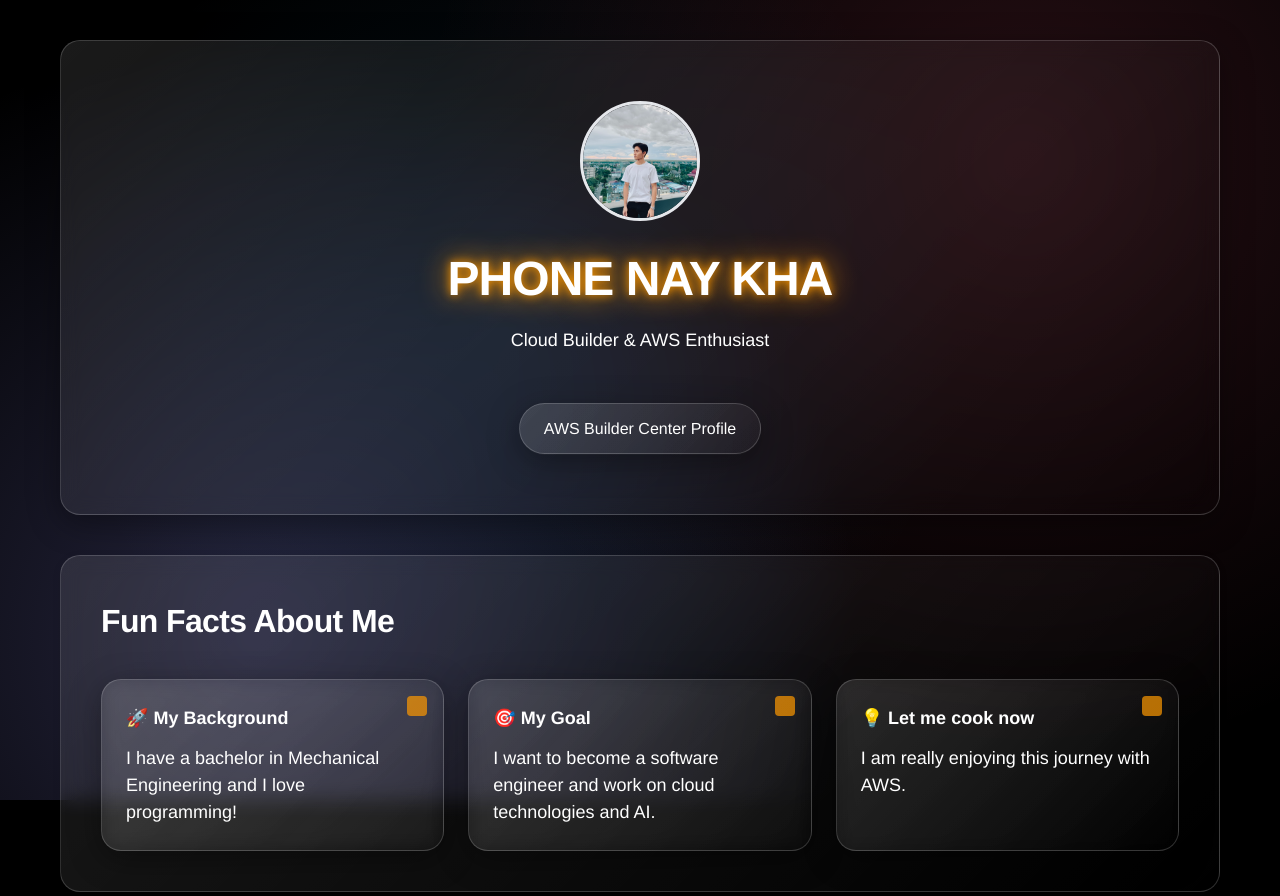
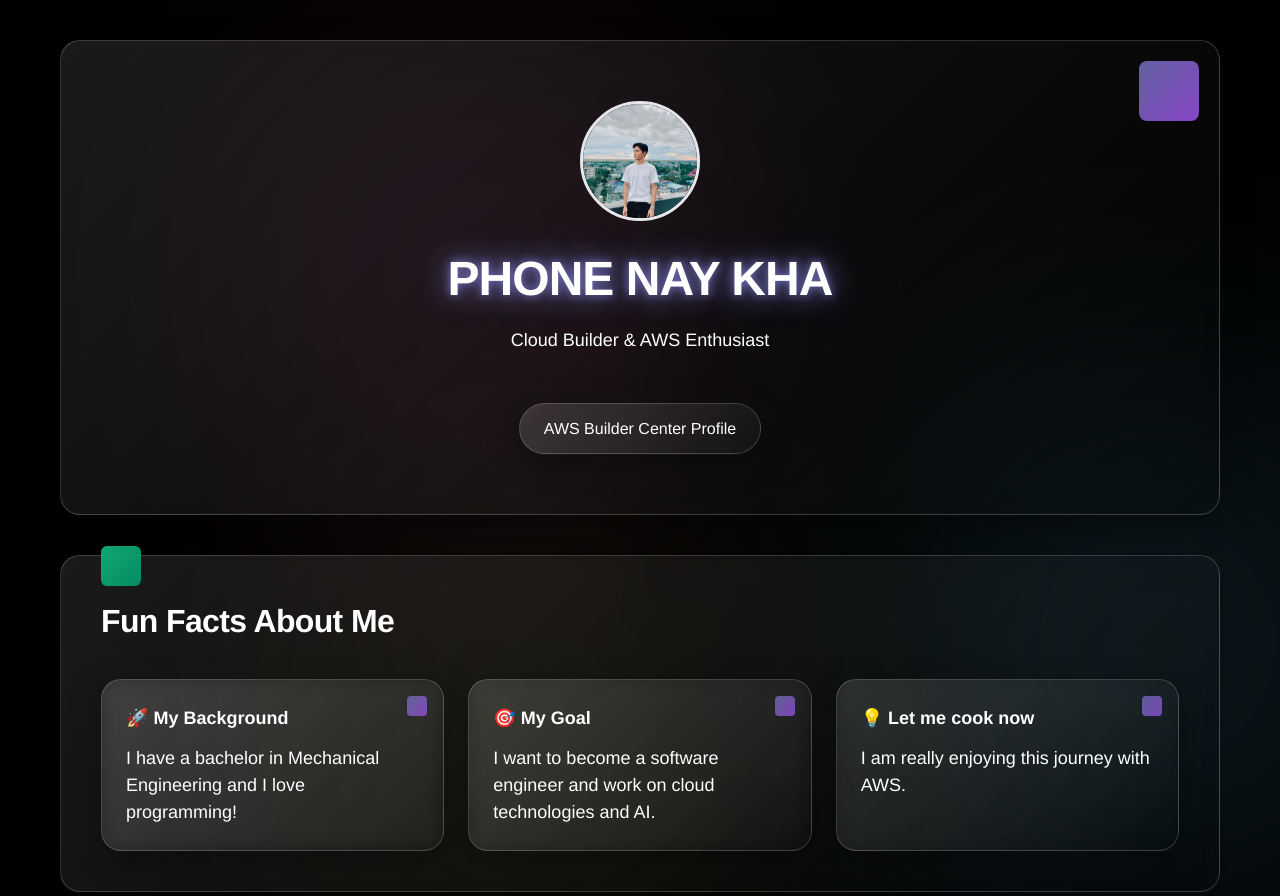
Before and after one commit to PhoneNayKha/my-builder-challenge-website, a plain HTML site: page index.html in a window 1280 px wide. Shown: the top 896 px of the page. Drawn offline with Linux system fonts and the light colour scheme.

Commit message:
Style update

```diff
--- a/index.html
+++ b/index.html
@@ -7,6 +7,10 @@
     <link rel="stylesheet" href="styles.css" />
   </head>
   <body class="main-content">
+    <div class="blob blob1"></div>
+    <div class="blob blob2"></div>
+    <div class="blob blob3"></div>
+
     <main>
       <section class="hero glass">
         <img src="profile.jpeg" alt="Phone Nay Kha" class="profile-photo" />
@@ -67,7 +71,7 @@
         >
       </section>
       <!-- CONTACT FORM SECTION - Added for user contact functionality -->
-      <section class="contact-form">
+      <section class="contact-form glass">
         <h3>Get In Touch</h3>
         <p>Have a question or want to connect? Send me a message!</p>
         <!-- Form message container for success/error messages -->
@@ -87,7 +91,9 @@
             <textarea id="message" name="message" rows="5" required></textarea>
           </div>
           <!-- Contact form submit button -->
-          <button type="submit" class="contact-submit-btn">Send Message</button>
+          <button type="submit" class="contact-submit-btn glassV2">
+            Send Message
+          </button>
         </form>
       </section>
       <!-- END CONTACT FORM SECTION -->
--- a/styles.css
+++ b/styles.css
@@ -25,6 +25,7 @@ body {
   overflow-x: hidden;
 }
 
+/* Floating soft gradient blobs behind glass panels */
 body::before {
   content: "";
   position: fixed;
@@ -32,22 +33,56 @@ body::before {
   left: 0;
   width: 100%;
   height: 100%;
-  background: radial-gradient(
-      circle at 20% 80%,
-      rgba(120, 119, 198, 0.3) 0%,
-      transparent 50%
-    ),
-    radial-gradient(
-      circle at 80% 20%,
-      rgba(255, 99, 132, 0.15) 0%,
-      transparent 50%
-    ),
-    radial-gradient(
-      circle at 40% 40%,
-      rgba(54, 162, 235, 0.1) 0%,
-      transparent 50%
-    );
   z-index: -1;
+  background: transparent;
+}
+
+.blob {
+  position: fixed;
+  border-radius: 50%;
+  filter: blur(150px);
+  opacity: 0.15;
+  z-index: -1;
+  animation: floatBlob 20s ease-in-out infinite alternate;
+}
+
+.blob1 {
+  width: 400px;
+  height: 400px;
+  background: #ff6ec7;
+  top: 10%;
+  left: 20%;
+  animation-duration: 25s;
+}
+
+.blob2 {
+  width: 500px;
+  height: 500px;
+  background: #6edaff;
+  top: 50%;
+  left: 70%;
+  animation-duration: 30s;
+}
+
+.blob3 {
+  width: 300px;
+  height: 300px;
+  background: #fff56e;
+  top: 70%;
+  left: 30%;
+  animation-duration: 35s;
+}
+
+@keyframes floatBlob {
+  0% {
+    transform: translate(0, 0);
+  }
+  50% {
+    transform: translate(50px, -30px);
+  }
+  100% {
+    transform: translate(0, 0);
+  }
 }
 
 .aws-link {
@@ -109,7 +144,7 @@ main {
   position: relative;
 }
 
-/* .hero::after {
+.hero::after {
   content: "";
   position: absolute;
   top: 20px;
@@ -119,7 +154,7 @@ main {
   background: linear-gradient(135deg, #7877c6 0%, #a855f7 100%);
   border-radius: 8px;
   opacity: 0.8;
-} */
+}
 
 .hero h1 {
   color: #fff;
@@ -133,10 +168,10 @@ main {
 
 @keyframes animate {
   from {
-    text-shadow: 0 0 20px #ff9900;
+    text-shadow: 0 0 20px #7877c6;
   }
   to {
-    text-shadow: 0 0 30px #ff9900, 0 0 10px #ff9900;
+    text-shadow: 0 0 30px #7877c6, 0 0 10px #7877c6;
   }
 }
 
@@ -164,7 +199,7 @@ main {
   position: relative;
 }
 
-/* .fun-facts::before {
+.fun-facts::before {
   content: "";
   position: absolute;
   top: -10px;
@@ -174,7 +209,7 @@ main {
   background: linear-gradient(135deg, #10b981 0%, #059669 100%);
   border-radius: 6px;
   opacity: 0.9;
-} */
+}
 
 .fun-facts h3 {
   text-align: left;
@@ -205,7 +240,7 @@ main {
   right: 16px;
   width: 20px;
   height: 20px;
-  background: linear-gradient(135deg, #ff9900 0%, #ff9900 100%);
+  background: linear-gradient(135deg, #7877c6 0%, #a855f7 100%);
   border-radius: 4px;
   opacity: 0.7;
 }
@@ -243,7 +278,7 @@ main {
   position: relative;
 }
 
-/* .aws-journey::after {
+.aws-journey::after {
   content: "";
   position: absolute;
   bottom: 20px;
@@ -253,7 +288,7 @@ main {
   background: linear-gradient(135deg, #f59e0b 0%, #d97706 100%);
   border-radius: 6px;
   opacity: 0.8;
-} */
+}
 
 .aws-journey h3 {
   color: #fff;
@@ -327,11 +362,11 @@ footer {
 
 /* CONTACT FORM STYLES - Added for contact form functionality */
 .contact-form {
-  background: white;
-  border-radius: 8px;
+  /* background: white; */
+  /* border-radius: 8px; */
   padding: 40px;
   margin-top: 40px;
-  box-shadow: 0 2px 8px rgba(0, 0, 0, 0.08);
+  /* box-shadow: 0 2px 8px rgba(0, 0, 0, 0.08); */
   position: relative;
 }
 
@@ -349,7 +384,7 @@ footer {
 }
 
 .contact-form h3 {
-  color: #232f3e;
+  color: #fff;
   font-size: 32px;
   font-weight: 700;
   margin-bottom: 16px;
@@ -359,7 +394,7 @@ footer {
 
 .contact-form > p {
   font-size: 16px;
-  color: #687078;
+  color: #fff;
   margin-bottom: 32px;
   text-align: center;
   line-height: 1.6;
@@ -399,7 +434,7 @@ footer {
 .form-group label {
   display: block;
   font-weight: 600;
-  color: #232f3e;
+  color: #fff;
   margin-bottom: 8px;
   font-size: 16px;
 }
@@ -413,15 +448,16 @@ footer {
   border-radius: 6px;
   font-size: 16px;
   font-family: inherit;
-  background: #f8fafc;
+  background: transparent;
   transition: all 0.2s ease;
+  color: #fff;
 }
 
 .form-group input:focus,
 .form-group textarea:focus {
   outline: none;
   border-color: #7877c6;
-  background: white;
+  background: transparent;
   box-shadow: 0 0 0 3px rgba(120, 119, 198, 0.1);
 }
 
@@ -432,11 +468,11 @@ footer {
 
 /* Contact form submit button */
 .contact-submit-btn {
-  background: #7877c6;
+  /* background: #7877c6; */
   color: white;
   padding: 12px 32px;
   border: none;
-  border-radius: 6px;
+  /* border-radius: 6px; */
   font-weight: 500;
   font-size: 16px;
   cursor: pointer;
@@ -446,7 +482,7 @@ footer {
 }
 
 .contact-submit-btn:hover {
-  background: #6b6ab8;
+  border: 1px solid #ff9900;
   transform: translateY(-1px);
 }
 
```
